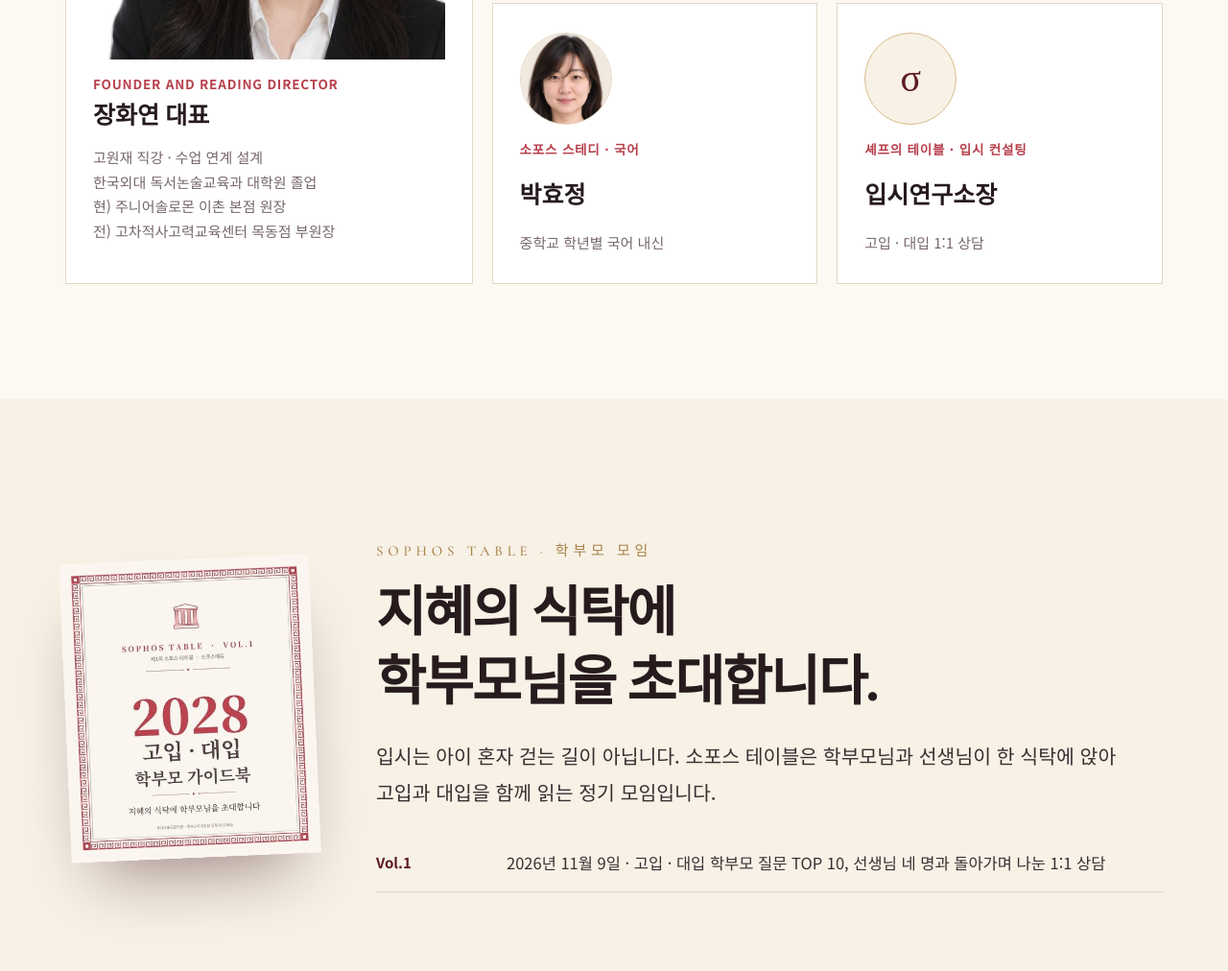
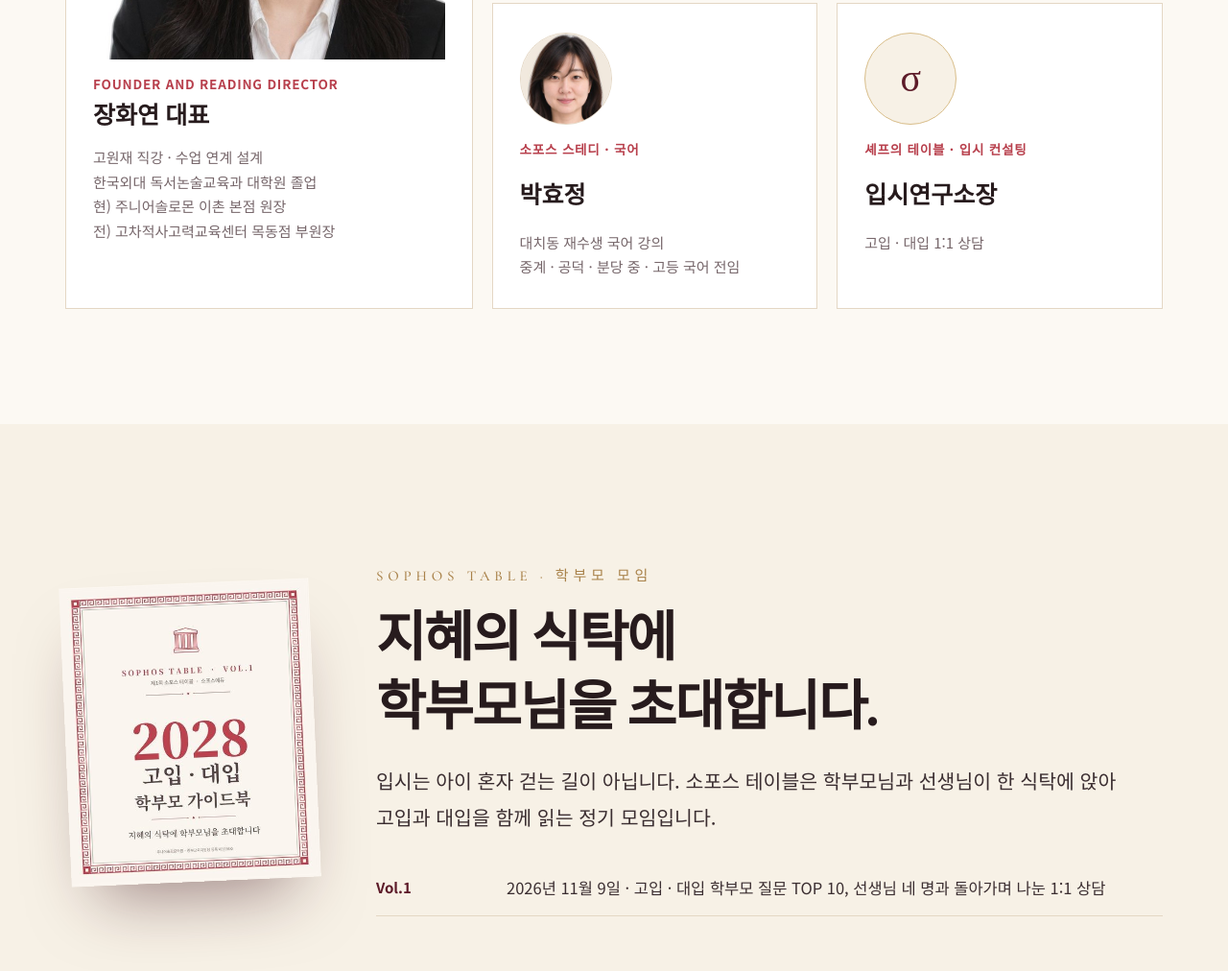
Before and after one commit to esther815/sophosedu-site, a plain HTML site: page index.html in a window 1280 px wide. Shown: the part 10339-11351 px from the top of the page at 96% size. Drawn offline with nearby package versions, Linux system fonts and the light colour scheme.

Commit message:
소포스에듀: 박효정 선생님 약력 추가
Co-Authored-By: Claude Opus 5.5 <noreply@anthropic.com>
Claude-Session: https://claude.ai/code/session_01TtJRsm6gWb7JBGg7tW5ewq

```diff
--- a/index.html
+++ b/index.html
@@ -696,7 +696,7 @@ footer .bar{margin-top:56px;height:12px}
         <div class="ph"><img src="img/park.jpg" alt="박효정 선생님"></div>
         <p class="role">소포스 스테디 · 국어</p>
         <h3>박효정</h3>
-        <p>중학교 학년별 국어 내신</p>
+        <p>대치동 재수생 국어 강의<br>중계 · 공덕 · 분당 중 · 고등 국어 전임</p>
       </article>
       <article class="tm rv">
         <div class="mono" style="font-family:var(--latin);font-size:40px">σ</div>
```
